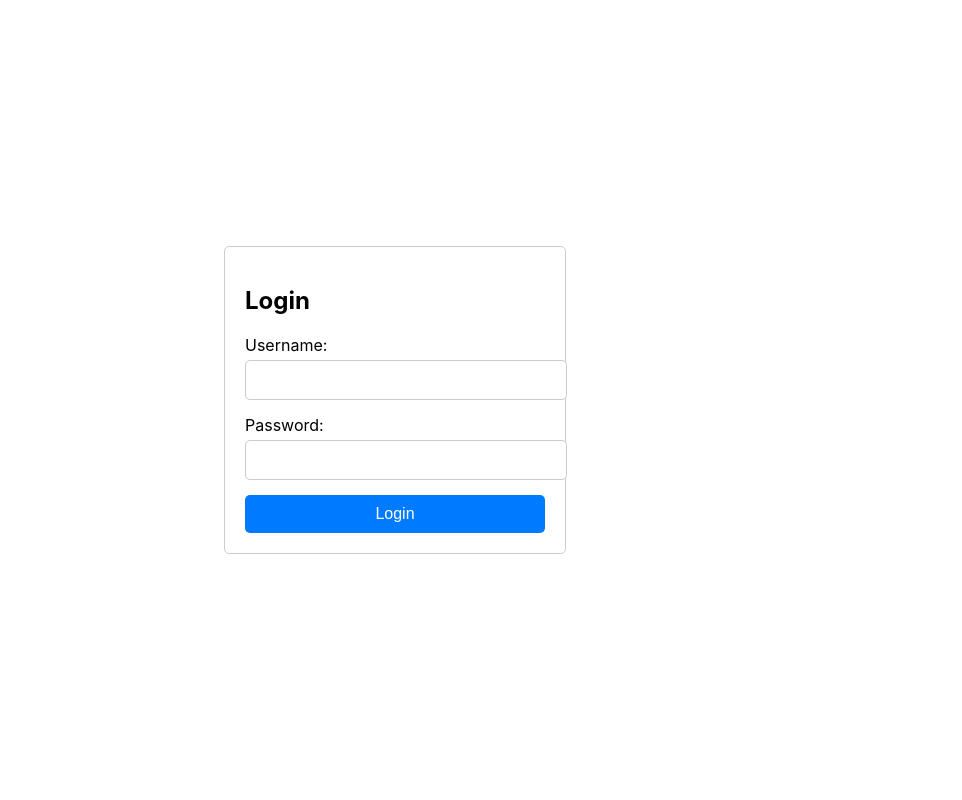
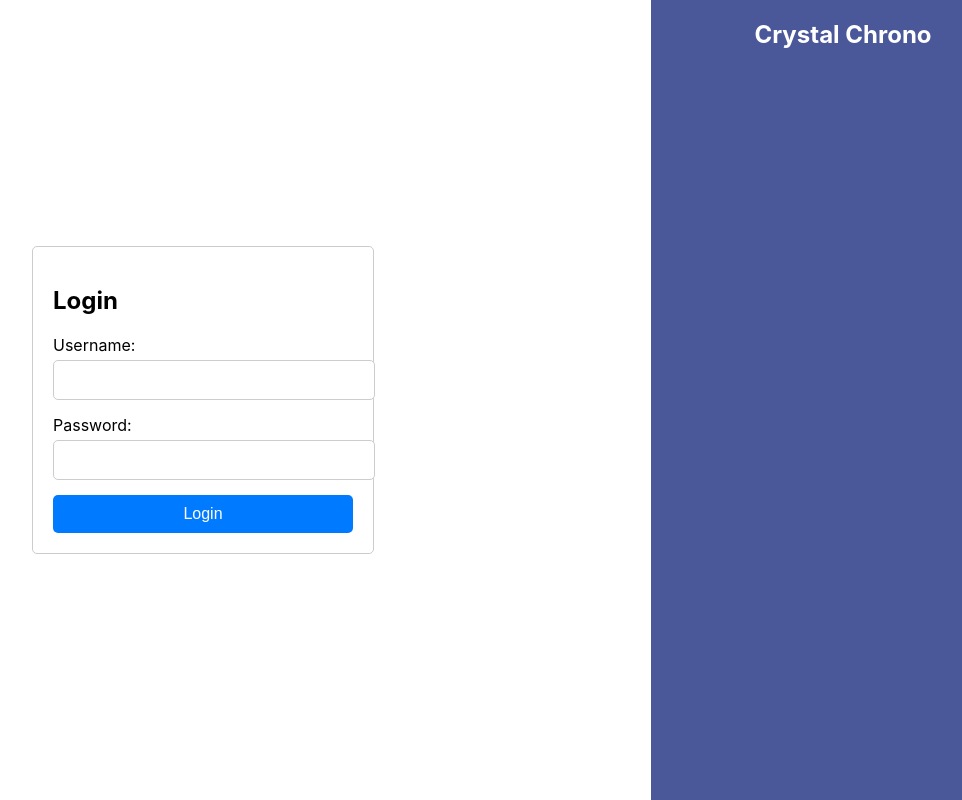
Before and after one commit to bsimonson1/Schedule-Sorcerers, a React (Create React App) app in the folder schedulesorcerers/: page / in a window 1280 px wide. Shown: the whole page, without its empty margins (245-1207 px from the left). Built offline with nearby package versions, Linux system fonts and the light colour scheme.

Commit message:
slight changes to login page

```diff
--- a/schedulesorcerers/src/App.css
+++ b/schedulesorcerers/src/App.css
@@ -5,15 +5,31 @@
   height: 100vh;
 }
 
+.left-side-bar {
+  width: 70%;
+}
+
 .login-form-container {
   width: 300px;
   padding: 20px;
   border: 1px solid #ccc;
   border-radius: 5px;
+  margin: auto;
 }
 
 .login-form-container h2 {
   margin-bottom: 20px;
+}
+
+.right-side-bar {
+  background-color: #4a5899;
+  width: 30%;
+  height: 100%;
+}
+
+.right-side-bar h2 {
+  color: #fff;
+  text-align: center;
 }
 
 .form-group {
--- a/schedulesorcerers/src/App.js
+++ b/schedulesorcerers/src/App.js
@@ -4,6 +4,7 @@ import './App.css'; // Import the CSS file for styling
 const LoginPage = () => {
   return (
     <div className="login-page-container">
+      <div className="left-side-bar">
         <div className="login-form-container">
           <h2>Login</h2>
           <form>
@@ -19,6 +20,10 @@ const LoginPage = () => {
           </form>
         </div>
       </div>
+      <div className="right-side-bar">
+        <h2>Crystal Chrono</h2>
+      </div>
+    </div>
   );
 };
 
```
Lines whose indentation alone changed are shown as unchanged.
